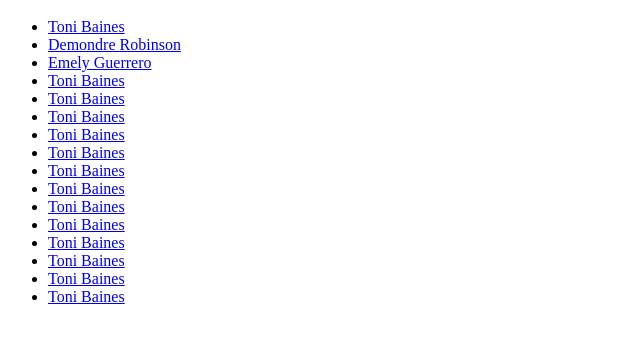
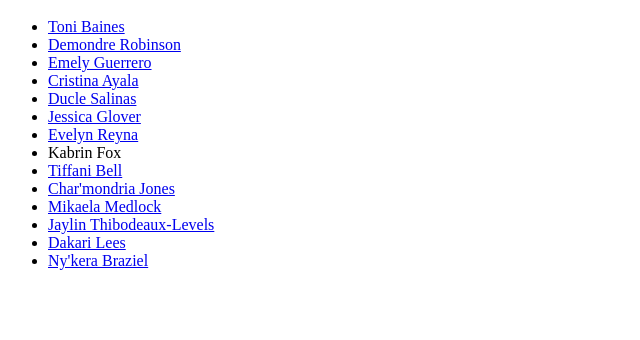
Before and after one commit to JessicaGlover/JessicaGlover.github.io, a plain HTML site: page week04/assignment04.html in a window 1280 px wide. Shown: the part 48-388 px from the top of the page, without its empty margins (0-640 px from the left). Drawn offline with Linux system fonts and the light colour scheme.

Commit message:
Update assignment04.html

```diff
--- a/week04/assignment04.html
+++ b/week04/assignment04.html
@@ -9,20 +9,17 @@
 <li><a href="https://Tonibaines.github.io">Toni Baines</a></li>
 <li><a href="https://DemondreR.github.io">Demondre Robinson</a></li>
 <li><a href="https://EmelyG.github.io">Emely Guerrero </a></li>
-<li><a href="https://CristinaCAD.github.io">Toni Baines</a></li>
-<li><a href="https://Tonibaines.github.io">Toni Baines</a></li>
-<li><a href="https://Tonibaines.github.io">Toni Baines</a></li>
-<li><a href="https://Tonibaines.github.io">Toni Baines</a></li>
-<li><a href="https://Tonibaines.github.io">Toni Baines</a></li>
-<li><a href="https://Tonibaines.github.io">Toni Baines</a></li>
-<li><a href="https://Tonibaines.github.io">Toni Baines</a></li>
-<li><a href="https://Tonibaines.github.io">Toni Baines</a></li>
-<li><a href="https://Tonibaines.github.io">Toni Baines</a></li>
-<li><a href="https://Tonibaines.github.io">Toni Baines</a></li>
-<li><a href="https://Tonibaines.github.io">Toni Baines</a></li>
-<li><a href="https://Tonibaines.github.io">Toni Baines</a></li>
-<li><a href="https://Tonibaines.github.io">Toni Baines</a></li>
-
+<li><a href="https://CristinaCAD.github.io">Cristina Ayala</a></li>
+<li><a href="https://Tonibaines.github.io">Ducle Salinas </a></li>
+<li><a href="https://Tonibaines.github.io">Jessica Glover</a></li>
+<li><a href="https://Tonibaines.github.io">Evelyn Reyna </a></li>
+<li><a href="https://Tonibaines.github.io"></a>Kabrin Fox</li>
+<li><a href="https://Tonibaines.github.io">Tiffani Bell</a></li>
+<li><a href="https://Tonibaines.github.io">Char'mondria Jones</a></li>
+<li><a href="https://Tonibaines.github.io">Mikaela Medlock</a></li>
+<li><a href="https://Tonibaines.github.io">Jaylin Thibodeaux-Levels</a></li>
+<li><a href="https://Tonibaines.github.io">Dakari Lees</a></li>
+<li><a href="https://Tonibaines.github.io">Ny'kera Braziel</a></li>
 
 
 </ul>
```
